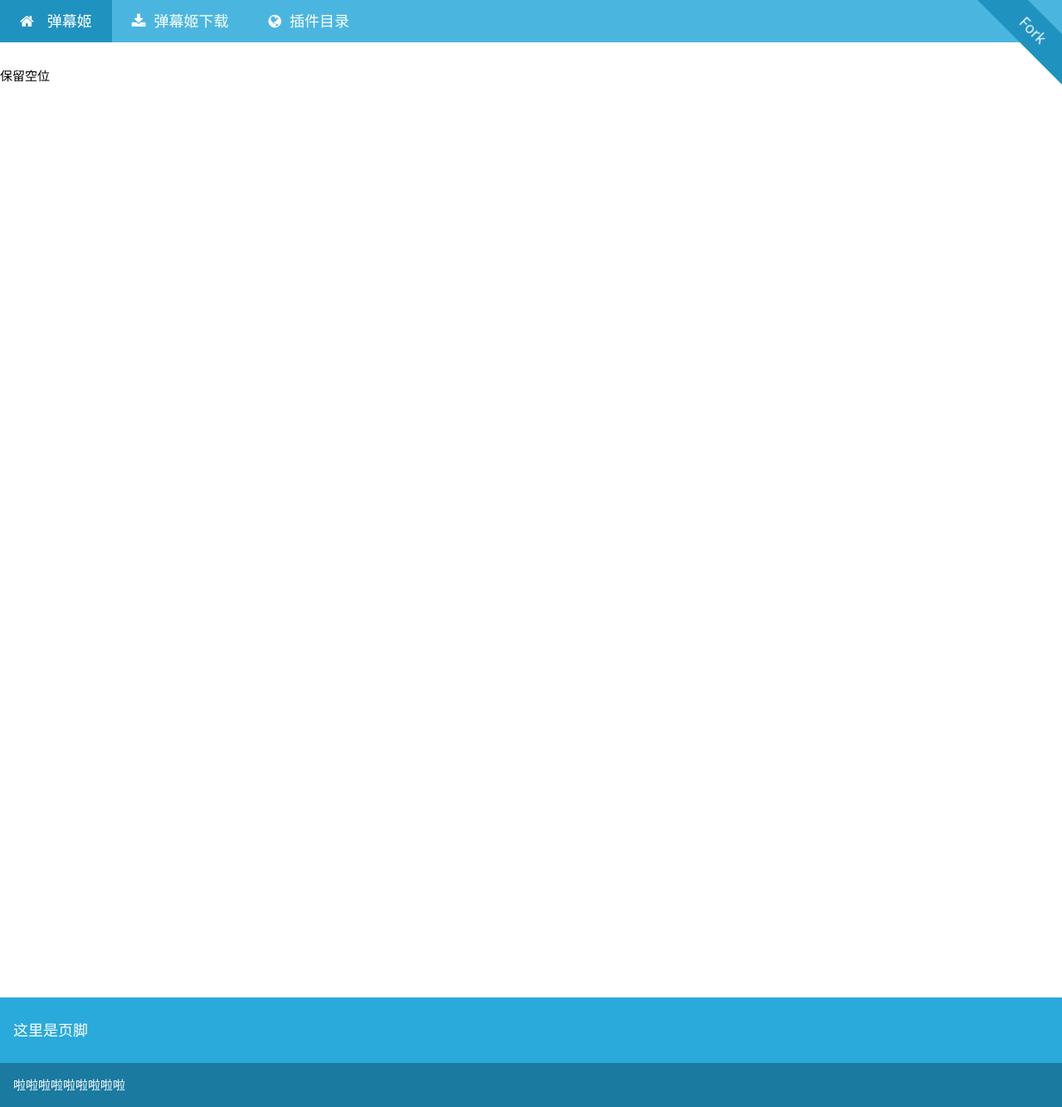
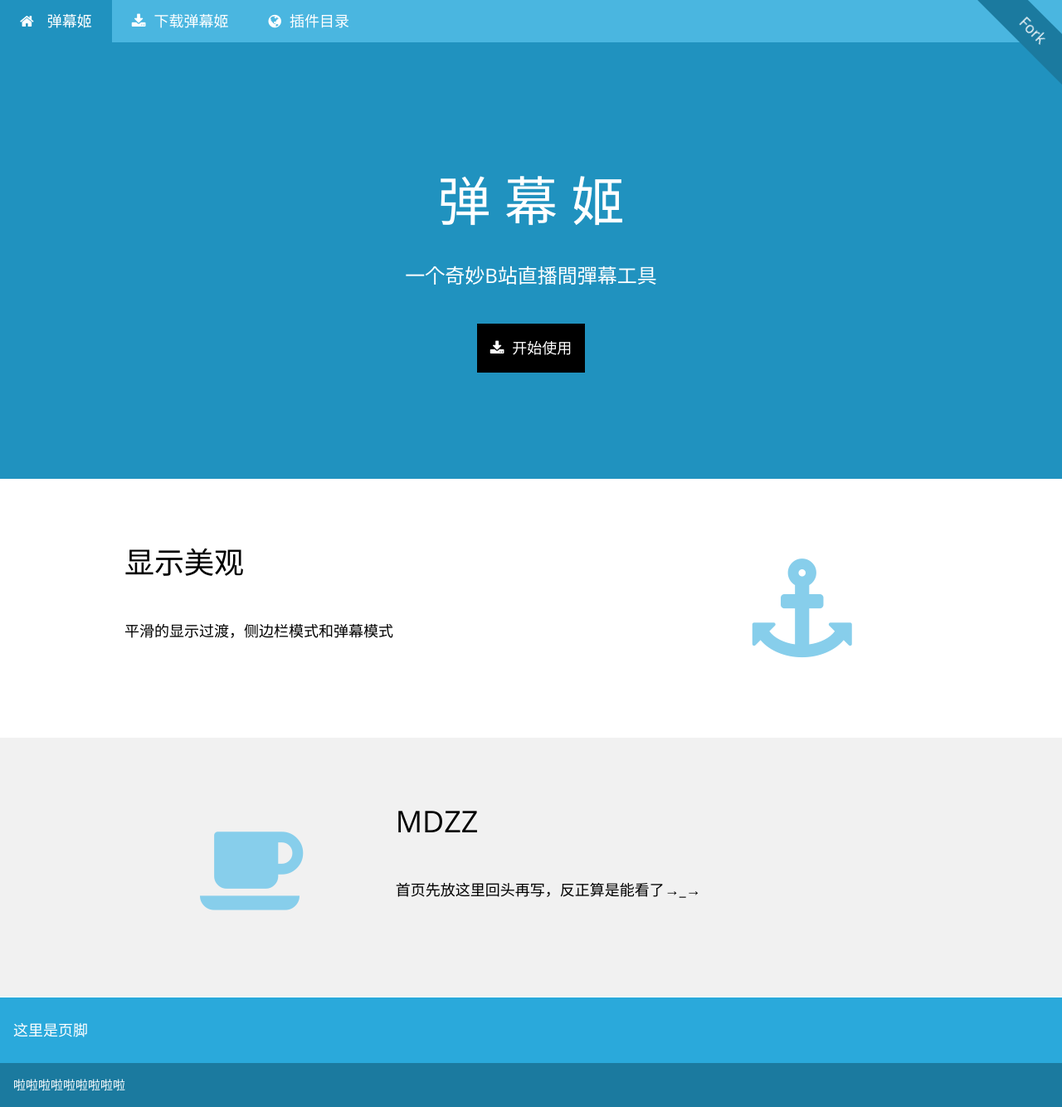
Before and after one commit to Bililive/www.danmuji.org, a Jekyll site: the page built from index.html, in a window 1280 px wide and 1334 px high. Shown: the whole window at 83% size. Built offline with Jekyll 4.4.1, drawn with Linux system fonts in a browser that asks for light colours; nearby versions of some CDN libraries.

Commit message:
添加首页&其他杂七杂八修改

```diff
--- a/_data/navbar.yml
+++ b/_data/navbar.yml
@@ -1,4 +1,4 @@
-- name: 弹幕姬下载
+- name: 下载弹幕姬
   link: https://soft.ceve-market.org/bilibili_dm/setup.exe
   icon: fa-download
 
--- a/_includes/navbar.html
+++ b/_includes/navbar.html
@@ -3,7 +3,7 @@
 <li class="w3-hide-medium w3-hide-large w3-opennav w3-right"><a class="w3-padding-large w3-hover-white w3-large w3-theme-d2" href="javascript:void(0);" onclick="openNav()"><i class="fa fa-bars"></i></a></li>
 <li><a href="/" class="w3-padding-large w3-theme-d4"><i class="fa fa-home w3-margin-right"></i>{{ site.title }}</a></li>
 {% for bar in site.data.navbar %}<li class="w3-hide-small"><a href="{{ bar.link }}" class="w3-padding-large w3-hover-white" title="{{ bar.name }}"><i class="fa {{ bar.icon }} icon-with-text"></i>{{ bar.name }}</a></li>{% endfor %}
-<li class="w3-hide-small w3-right"><a href="https://coding.net/u/G_monitor/p/Bililive_dm_Website/git" target="_blank" class="fork-bar w3-theme-d4"><div class="w3-theme-d4">Fork</div></a></li>
+<li class="w3-hide-small w3-right"><a href="https://coding.net/u/G_monitor/p/Bililive_dm_Website/git" target="_blank" class="fork-bar w3-theme-d5">Fork</a></li>
 </ul></div>
 <!-- Navbar on small screens -->
 <div id="navDemo" class="w3-hide w3-hide-large w3-hide-medium w3-top" style="margin-top:51px">
--- a/_layouts/default.html
+++ b/_layouts/default.html
@@ -3,9 +3,13 @@
 <title>{% if page.title %}{{ page.title | escape }}{% else %}{{ site.title | escape }}{% endif %}</title>
 </head><body>
 <div id="main-container">
+<!-- Navbar - Start -->
 {% include navbar.html %}
-<div class="w3-content" id="page-container" style="max-width:1400px;margin-top:80px;">
+<!-- Navbar - End -->
+<!-- Content - Start -->
 {{ content }}
-</div>
-{% include footer.html %}</div>
-</body></html>
+<!-- Content - End -->
+<!-- Footer - Start -->
+{% include footer.html %}
+<!-- Footer - End -->
+</div></body></html>
--- a/css/css.css
+++ b/css/css.css
@@ -4,4 +4,5 @@
 #footer-container{position:absolute;bottom:0;width:100%;}
 .icon-with-text{margin-right:10;}
 .fork-bar {position:fixed;z-index:999;width:150px;text-align:center;transform:translate3d(-110px,15px,0)rotate(45deg);}
-.plugin-page-card a{text-decoration: none;}
+.plugin-page-card a{text-decoration:none;}
+.index-icon{font-size:120px!important;}
--- a/index.html
+++ b/index.html
@@ -1,5 +1,35 @@
 ---
 layout: default
 ---
+<div class="w3-content" id="page-container" style="max-width: 100%;margin-top: 50px;">
+    <div class="w3-container w3-theme-d4 w3-center w3-padding-128">
+      <h1 class="w3-margin w3-jumbo">弹 幕 姬</h1>
+      <p class="w3-xlarge">一个奇妙B站直播間彈幕工具</p>
+      <a href="https://soft.ceve-market.org/bilibili_dm/setup.exe" class="w3-btn w3-padding-16 w3-large w3-margin-top" title="下载弹幕姬"><i class="fa fa-download icon-with-text"></i>开始使用</a>
+    </div>
+    <div class="w3-row-padding w3-padding-64 w3-container">
+      <div class="w3-content">
+        <div class="w3-twothird">
+          <h1>显示美观</h1>
+          <h5 class="w3-padding-32">平滑的显示过渡，侧边栏模式和弹幕模式</h5>
+        </div>
 
-保留空位
+        <div class="w3-third w3-center">
+          <i class="fa fa-anchor index-icon w3-padding-32 w3-text-theme"></i>
+        </div>
+      </div>
+    </div>
+    <div class="w3-row-padding w3-light-grey w3-padding-64 w3-container">
+      <div class="w3-content">
+        <div class="w3-third w3-center">
+          <i class="fa fa-coffee index-icon w3-padding-32 w3-text-theme w3-margin-right"></i>
+        </div>
+
+        <div class="w3-twothird">
+          <h1>MDZZ</h1>
+          <h5 class="w3-padding-32">首页先放这里回头再写，反正算是能看了→_→</h5>
+        </div>
+      </div>
+    </div>
+  <br>
+</div>
```
Also changed, not shown: plugins.md (+2 -0 lines).
